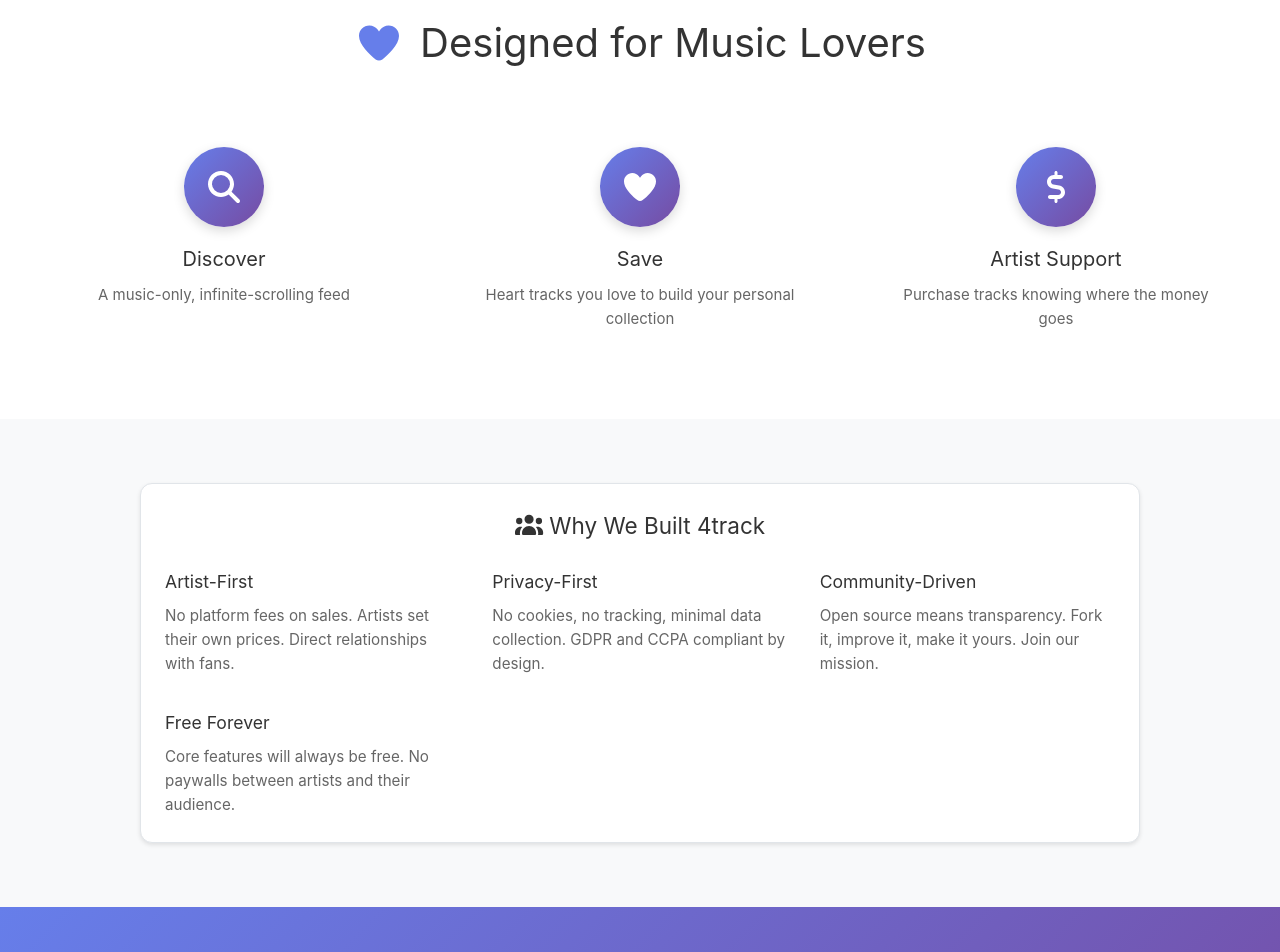
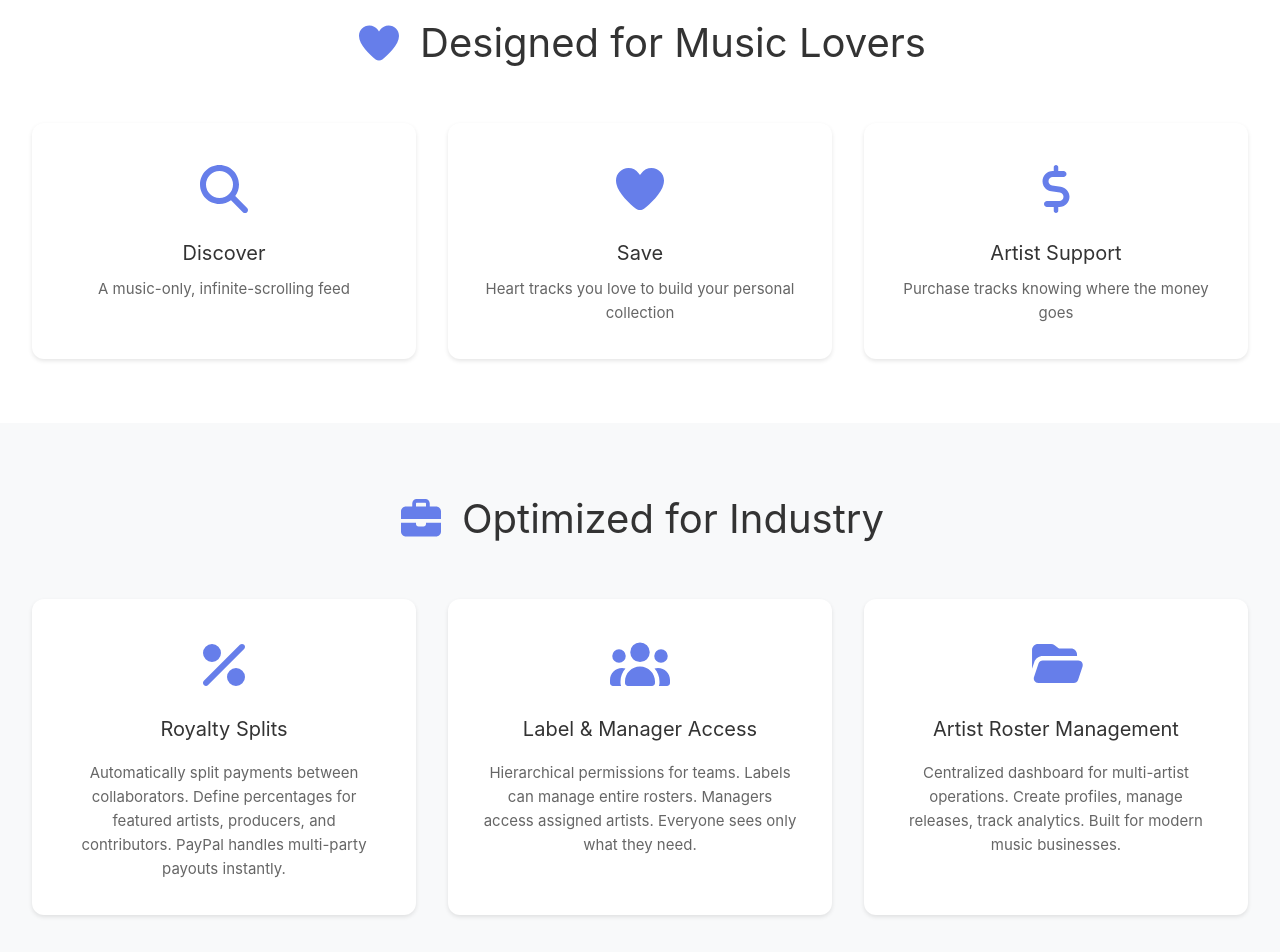
Before and after one commit to daddykev/4track-dev, a Vue app: page / in a window 1280 px wide. Shown: the part 1340-2292 px from the top of the page. Built offline with nearby package versions, Linux system fonts and the light colour scheme; no server answers.

Commit message:
Added new section, FA icons

```diff
--- a/src/utils/fontawesome.js
+++ b/src/utils/fontawesome.js
@@ -37,7 +37,10 @@
   faMicrophoneAlt,
   faCheck,
   faExternalLinkAlt,
-  faCamera
+  faCamera,
+  faBriefcase,      // Added for industry section
+  faPercentage,     // Added for royalty splits
+  faFolderOpen      // Added for roster management
 } from '@fortawesome/free-solid-svg-icons'
 
 // Import brands
@@ -84,6 +87,9 @@
   faCheck,
   faExternalLinkAlt,
   faCamera,
+  faBriefcase,      // Added for industry section
+  faPercentage,     // Added for royalty splits
+  faFolderOpen,     // Added for roster management
   // Brand icons
   faGoogle,
   faPaypal,
--- a/src/views/HomePage.vue
+++ b/src/views/HomePage.vue
@@ -56,7 +56,7 @@
             <div class="feature-icon">
               <font-awesome-icon :icon="['fab', 'paypal']" />
             </div>
-            <h3>Direct PayPal Payments</h3>
+            <h3>Direct Revenue</h3>
             <p>Every purchase goes straight to your PayPal. Set up royalty splits for collaborators. Get paid today.</p>
           </div>
           <div class="feature-card">
@@ -96,25 +96,57 @@
         </h2>
         <div class="steps-grid">
           <div class="step-card">
-            <div class="step-number">
+            <div class="step-icon">
               <font-awesome-icon icon="fa-solid fa-search" />
             </div>
             <h3>Discover</h3>
             <p>A music-only, infinite-scrolling feed</p>
           </div>
           <div class="step-card">
-            <div class="step-number">
+            <div class="step-icon">
               <font-awesome-icon icon="fa-solid fa-heart" />
             </div>
             <h3>Save</h3>
             <p>Heart tracks you love to build your personal collection</p>
           </div>
           <div class="step-card">
-            <div class="step-number">
+            <div class="step-icon">
               <font-awesome-icon icon="fa-solid fa-dollar-sign" />
             </div>
             <h3>Artist Support</h3>
             <p>Purchase tracks knowing where the money goes</p>
+          </div>
+        </div>
+      </div>
+    </section>
+
+    <section class="industry-section">
+      <div class="container">
+        <h2 class="section-title">
+          <font-awesome-icon icon="fa-solid fa-briefcase" />
+          Optimized for Industry
+        </h2>
+        <div class="industry-grid">
+          <div class="industry-card">
+            <div class="industry-icon">
+              <font-awesome-icon icon="fa-solid fa-percentage" />
+            </div>
+            <h3>Royalty Splits</h3>
+            <p>Automatically split payments between collaborators. Define percentages for featured artists, producers, and contributors. PayPal handles multi-party payouts instantly.</p>
+          </div>
+          <div class="industry-card">
+            <div class="industry-icon">
+              <font-awesome-icon icon="fa-solid fa-users" />
+            </div>
+            <h3>Label & Manager Access</h3>
+            <p>Hierarchical permissions for teams. Labels can manage entire rosters. Managers access assigned artists. Everyone sees only what they need.</p>
+          </div>
+          <div class="industry-card">
+            <div class="industry-icon">
+              <font-awesome-icon icon="fa-solid fa-folder-open" />
+            </div>
+            <h3>Artist Roster Management</h3>
+            <p>Centralized dashboard for multi-artist operations. Create profiles, manage releases, track analytics. Built for modern music businesses.</p>
           </div>
         </div>
       </div>
@@ -363,7 +395,7 @@
   margin-top: var(--spacing-xl);
 }
 
-/* How It Works Section */
+/* How It Works Section - Updated */
 .how-it-works-section {
   padding: 4rem 0;
   background-color: var(--bg-primary);
@@ -376,22 +408,29 @@
 }
 
 .step-card {
+  background: var(--bg-card);
+  padding: var(--spacing-xl);
+  border-radius: var(--radius-lg);
   text-align: center;
-  padding: var(--spacing-lg);
+  box-shadow: var(--shadow-sm);
+  transition: all var(--transition-normal);
+  border: 2px solid transparent;
 }
 
-.step-number {
-  width: 80px;
-  height: 80px;
-  border-radius: var(--radius-full);
-  background: linear-gradient(135deg, var(--color-primary), #764ba2);
-  color: var(--text-inverse);
+.step-card:hover {
+  transform: translateY(-5px);
+  box-shadow: var(--shadow-md);
+  border-color: var(--color-primary);
+}
+
+.step-icon {
+  font-size: 3rem;
+  margin-bottom: var(--spacing-md);
+  color: var(--color-primary);
   display: flex;
+  justify-content: center;
   align-items: center;
-  justify-content: center;
-  font-size: 2rem;
-  margin: 0 auto var(--spacing-md);
-  box-shadow: var(--shadow-md);
+  height: 4rem;
 }
 
 .step-card h3 {
@@ -405,10 +444,59 @@
   line-height: 1.6;
 }
 
+/* Industry Section - New */
+.industry-section {
+  padding: 4rem 0;
+  background-color: var(--bg-secondary);
+}
+
+.industry-grid {
+  display: grid;
+  grid-template-columns: repeat(auto-fit, minmax(300px, 1fr));
+  gap: var(--spacing-xl);
+}
+
+.industry-card {
+  background: var(--bg-card);
+  padding: var(--spacing-xl);
+  border-radius: var(--radius-lg);
+  text-align: center;
+  box-shadow: var(--shadow-sm);
+  transition: all var(--transition-normal);
+  border: 2px solid transparent;
+}
+
+.industry-card:hover {
+  transform: translateY(-5px);
+  box-shadow: var(--shadow-md);
+  border-color: var(--color-primary);
+}
+
+.industry-icon {
+  font-size: 3rem;
+  margin-bottom: var(--spacing-md);
+  color: var(--color-primary);
+  display: flex;
+  justify-content: center;
+  align-items: center;
+  height: 4rem;
+}
+
+.industry-card h3 {
+  color: var(--text-primary);
+  margin-bottom: var(--spacing-md);
+  font-size: 1.25rem;
+}
+
+.industry-card p {
+  color: var(--text-secondary);
+  line-height: 1.6;
+}
+
 /* Philosophy Section */
 .philosophy-section {
   padding: 4rem 0;
-  background-color: var(--bg-secondary);
+  background-color: var(--bg-primary);
 }
 
 .philosophy-content {
@@ -591,6 +679,7 @@
 
   .features-section,
   .how-it-works-section,
+  .industry-section,
   .philosophy-section {
     padding: var(--spacing-2xl) 0;
   }
@@ -604,24 +693,23 @@
     margin-bottom: var(--spacing-xl);
   }
 
-  .feature-card {
+  .feature-card,
+  .step-card,
+  .industry-card {
     padding: var(--spacing-lg);
   }
 
-  .feature-icon {
+  .feature-icon,
+  .step-icon,
+  .industry-icon {
     font-size: 2.5rem;
     height: 3rem;
   }
 
   .steps-grid,
+  .industry-grid,
   .philosophy-grid {
     grid-template-columns: 1fr;
-  }
-
-  .step-number {
-    width: 60px;
-    height: 60px;
-    font-size: 1.5rem;
   }
 }
 
@@ -640,11 +728,15 @@
     gap: var(--spacing-sm);
   }
 
-  .feature-card h3 {
+  .feature-card h3,
+  .step-card h3,
+  .industry-card h3 {
     font-size: 1.1rem;
   }
 
-  .feature-card p {
+  .feature-card p,
+  .step-card p,
+  .industry-card p {
     font-size: 0.9rem;
   }
 
```
